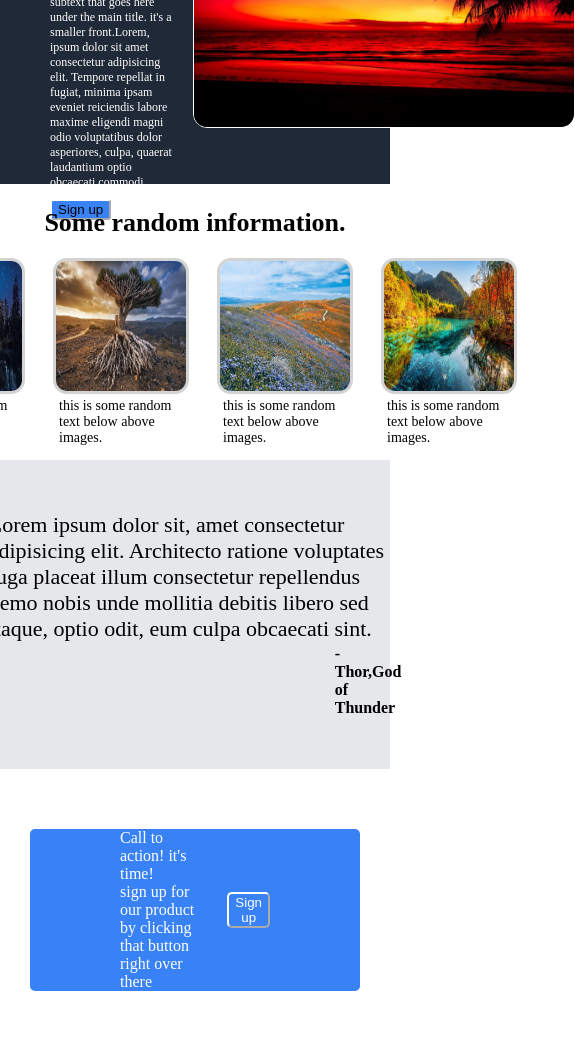
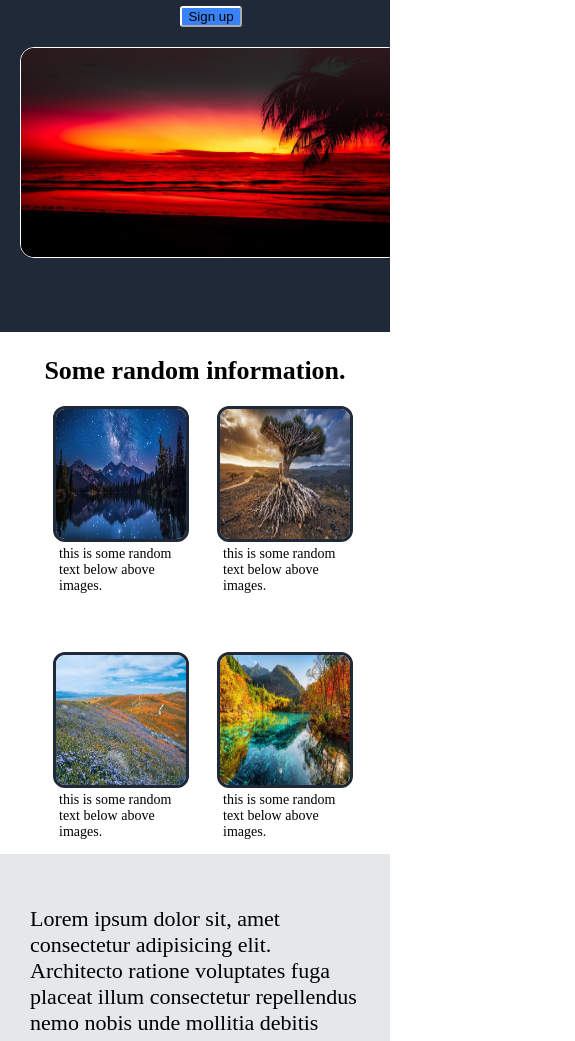
Before and after one commit to r00t4t54h1l/landing-page, a plain HTML site: page index.html in a window 390 px wide. Shown: the part 197-1238 px from the top of the page, 575 px wide, since content can reach past the window. Drawn offline with Linux system fonts and the light colour scheme.

Commit message:
fixed shrinking of webpage items for mobile screen

```diff
--- a/index.html
+++ b/index.html
@@ -9,13 +9,15 @@
 <body>
     <div class="container1">
     <div class="header">
-        Header Logo
+        <div>Header Logo</div>
+        <div>
         <ul>
             <li><a href="../index.html">header link one</a></li>
             <li><a href="../index.html">header link two</a></li>
             <li><a href="../index.html">header link three</a></li>
         </ul>
         </div>
+    </div>
     <div class="container2">
         <div class="container3">
         <p class="hero-text">This website is awesome</p>
@@ -23,10 +25,11 @@
         <div class="button"><button>Sign up</button></div>
         </div>
         <div>
-        <img src="images/image1.jpeg" alt="sunset image at beach" height="210" width="380">
+        <img src="images/image1.jpeg" alt="sunset image at beach">
         </div>
     </div>
     </div>
+
 <div class="container4">
     <div class="information-text">Some random information.</div>
 
@@ -53,7 +56,7 @@
             <p>Call to action! it's time!</p>
             <p>sign up for our product by clicking that button right over there</p>
         </div>
-        <div><button>Sign up</button></div>
+        <div class="button"><button>Sign up</button></div>
     </div>
 </div>
 <div class="footer">
--- a/styles.css
+++ b/styles.css
@@ -1,23 +1,26 @@
 
-body{
+body,html{
     margin:0;
     padding: 0;
+    overflow-x: hidden;
+
+
 }
 .header{
+    display: flex;
+    color: white;
+    padding-top: 12px;
+    justify-content:space-between;
+    padding-left: 10px;
+    padding-right: 10px;
+
+}
+.header ul{
     display: flex;
     margin: 0;
     padding: 0;
     color: white;
-    padding-top: 12px;
-    justify-content: center;
-    justify-content: space-between;
-    gap: auto;
-}
-.header ul{
-    display: flex;
-    margin: 0;
-    color: white;
-    gap: 16px;
+    gap: 11px;
 
 
 }
@@ -31,13 +34,14 @@ ul{
 }
 .container1{
     display: flex;
-    margin: 0;
+    margin: 0 auto;
     padding: 0;
     flex-direction: column;
     gap: 45px;
+    flex-wrap: wrap;
     background-color: #1F2937;
-    padding-left: 50px;
-    padding-right: 50px;
+
+
 
 
 
@@ -45,31 +49,38 @@ ul{
 
 .container2{
     display: flex;
+    flex-wrap: wrap;
     justify-content: center;
     align-items: center;
     color: white;
     margin-left: auto;
     margin-right: auto;
-    max-width: 708px;
-    max-height: 220px;
     padding-bottom: 50px;
+    flex-shrink: auto;
+    padding: auto;
 
 
 
 }
-img{
+.container1 img{
     margin: 20px;
-    margin-right: auto;
     border: 1px solid white;
     border-radius: 14px;
+    max-height: 210px;
+    max-width:380px;
+
+
 
 }
 .container3{
     display: flex;
     flex-direction: column;
+    align-items: center;
     flex-wrap: wrap;
     margin-left: auto;
+    margin-right: auto;
     gap: 4px;
+    max-width: 400px;
 
 
 }
@@ -108,7 +119,8 @@ img{
 }
 .container4 img{
     margin: 0;
-    border: 3px solid lightgray;
+    border: 3px solid #1F2937;
+    border-radius: 12px;
 
 }
 .container4 p{
@@ -119,6 +131,8 @@ img{
 }
 .container5{
     display: flex;
+    justify-content: center;
+    flex-wrap: wrap;
     margin: 0;
     padding: 0;
     gap: 44px;
@@ -151,9 +165,10 @@ img{
 
 }
 .container7 span{
-    display: block;
-    margin-left: 346px;
-    margin-top: 3px;
+    display: flex;
+    justify-content: end;
+    margin-left: auto;
+    margin: top 4px;;
     font-size: 16px;
     font-weight: 590;
 }
@@ -168,20 +183,21 @@ img{
 }
 .container9{
     display: flex;
+    flex:1;
     align-items: center;
-    max-height: 200px;
-    min-height: 100px;
+    min-height: 120px;
     background-color:#3882F6;
     justify-content: center;
-    padding-left: 90px;
-    padding-right: 90px;
-    justify-content: space-between;
+    padding-left: 30px;
+    padding-right: 30px;
+    justify-content: space-around;
     border-radius: 5px;
     color: white;
 }
 
 .container9 button{
-    margin-left: 30px;
+    margin-right: auto;
+    margin-left: auto;
     background-color:#3882F6;
     border-radius: 5px;
     border-color: white;
@@ -200,3 +216,6 @@ img{
     padding: 22px;
     color: white;
 }
+.container9 .button{
+    min-width: 61px;
+}
```
